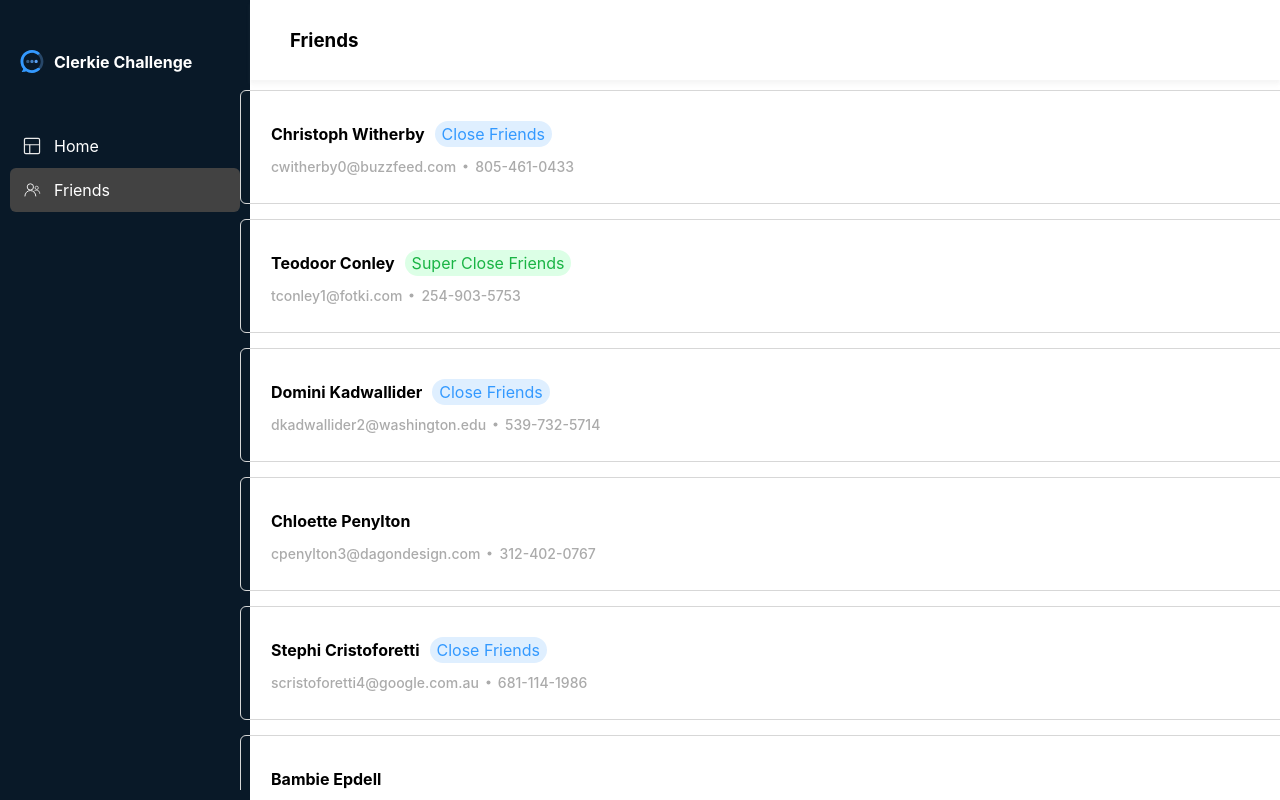
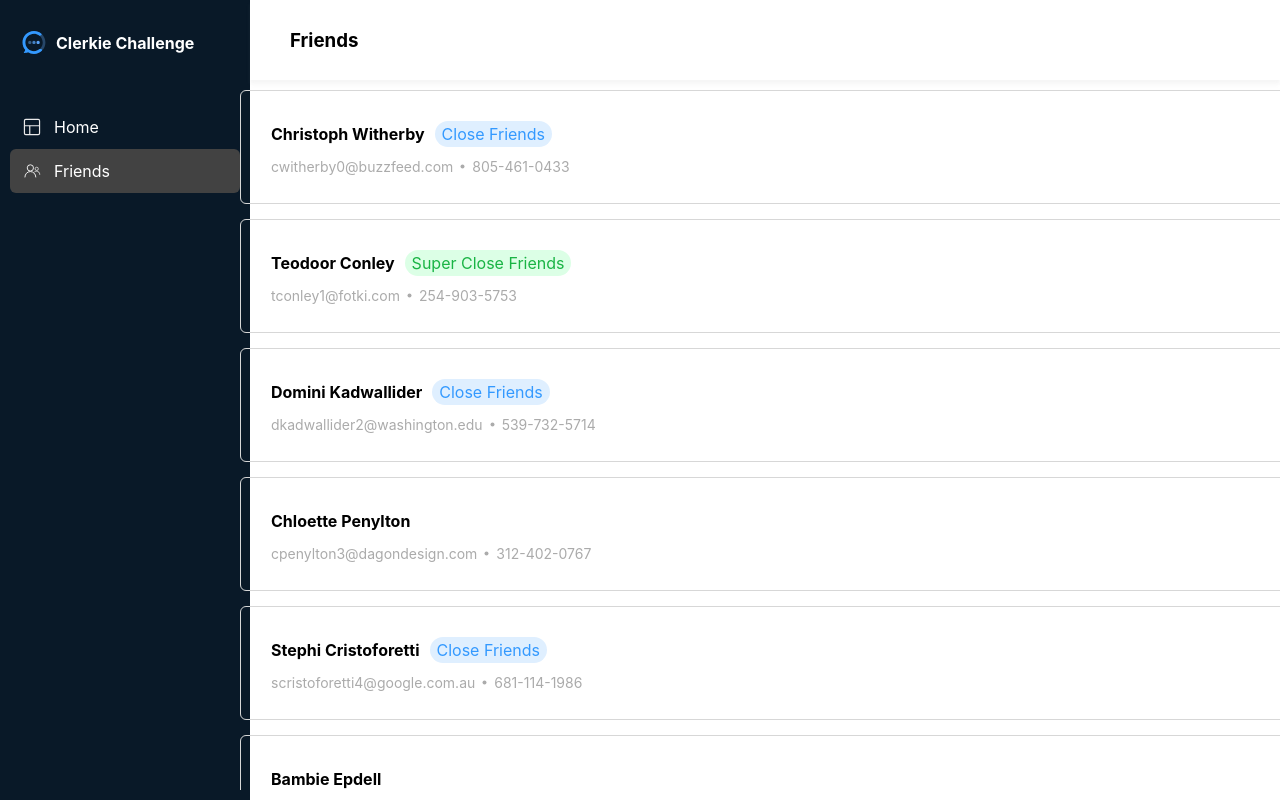
Before and after one commit to seanflyyy/clerkie-fe, a Next.js app: page /friends in a window 1280 px wide. Built offline with nearby package versions, Linux system fonts and the light colour scheme.

Commit message:
Make minor adjustments to UI

```diff
--- a/src/components/general/SideMenu.tsx
+++ b/src/components/general/SideMenu.tsx
@@ -8,7 +8,7 @@ export default function SideMenu() {
     const router = useRouter();
 
     return (
-    <div className={styles.container}>
+        <div className={styles.sideMenu}>
             <div className={styles.clerkie}>
                 <Image
                     src={"/general/sideMenu/ClerkieIcon.svg"}
--- a/src/styles/Friends.module.css
+++ b/src/styles/Friends.module.css
@@ -45,7 +45,7 @@
 .contactDetails {
     color: var(--gray-600);
     font-size: 14px;
-    font-weight: 500;
+    font-weight: 400;
 }
 
 .bottomSection {
--- a/src/styles/General.module.css
+++ b/src/styles/General.module.css
@@ -24,7 +24,7 @@
     justify-content: center;
 }
 
-.container {
+.sideMenu {
     position: fixed;
     top: 0;
     left: 0;
@@ -40,9 +40,8 @@
     flex-direction: row;
     display: flex;
     gap: 10px;
-  padding-left: 10px;
-  padding-left: 10px;
-  padding-top: 50px;
+    padding-left: 12px;
+    padding-top: 31.04px;
     padding-bottom: 50px;
     font-weight: bold;
     align-items: center;
```
Lines whose indentation alone changed are shown as unchanged.
